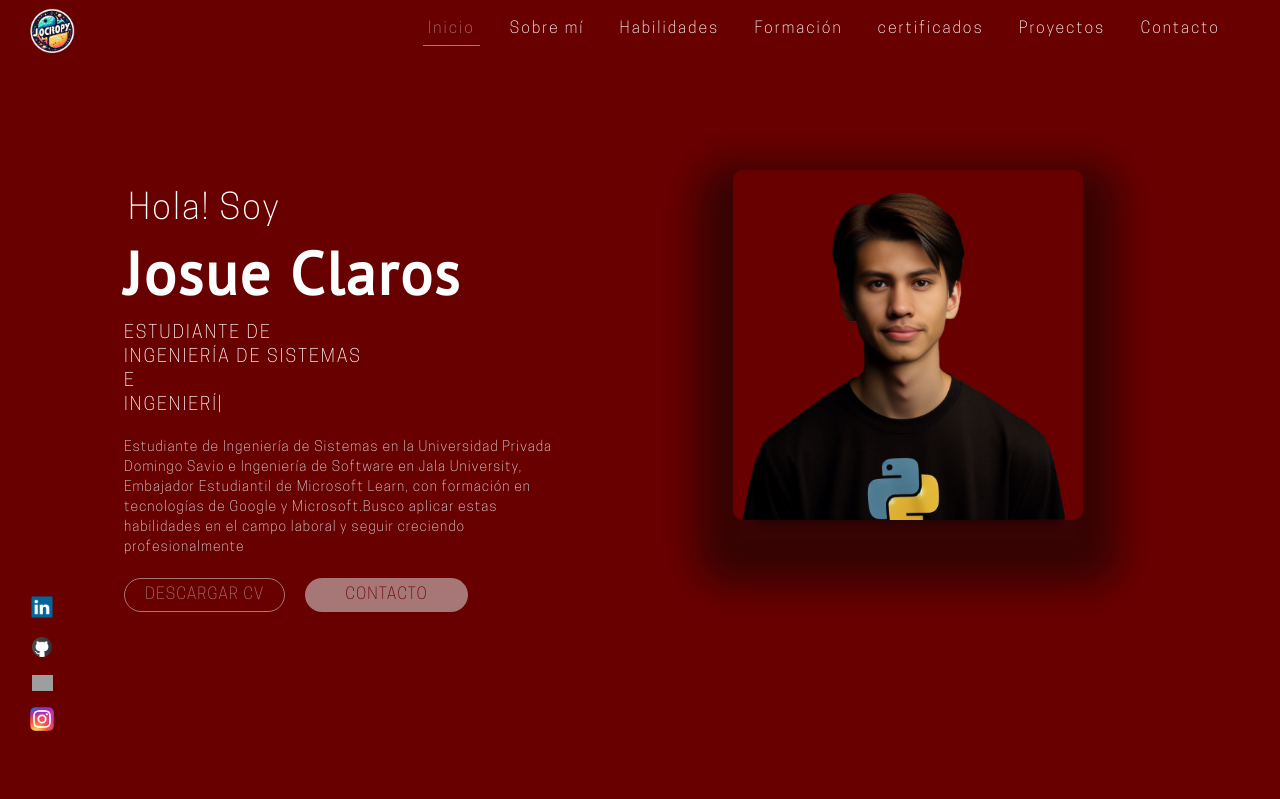
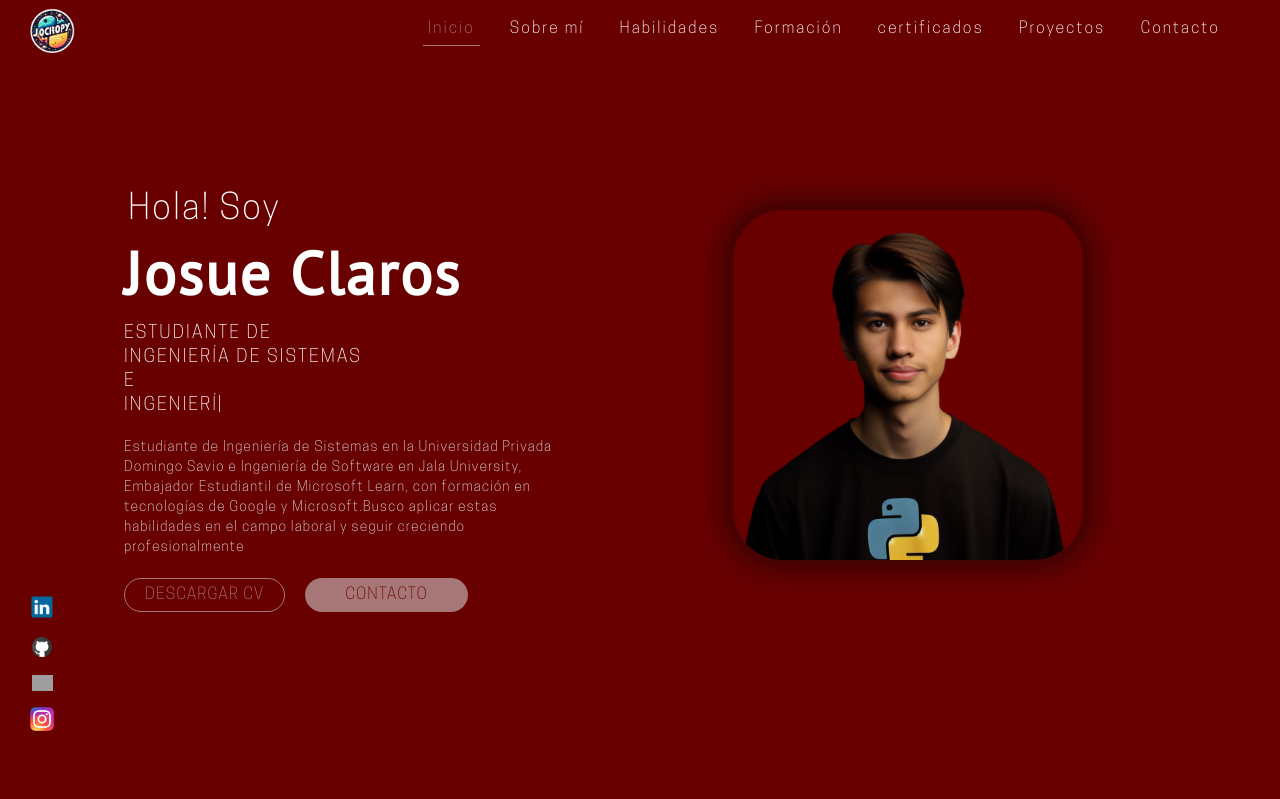
Before and after one commit to J0CIR0/J0CIR0.github.io, a PHP site: the page made by DISEÑO WEB/proyectofinal.html in a window 1280 px wide. Shown: the top 799 px of the page. Run offline with PHP 8.4, Linux system fonts and the light colour scheme; some libraries are stand-ins or nearby versions; grey boxes are pictures that could not be loaded.

Commit message:
Update desktop.css
Signed-off-by: JociroPy <clarosrocajosue@gmail.com>

```diff
--- a/DISEÑO WEB/assets/stylesheet/desktop.css
+++ b/DISEÑO WEB/assets/stylesheet/desktop.css
@@ -43,9 +43,9 @@ div.btn {
     object-fit: contain;
     width: 350px;
     height: 350px;
-    border-radius: 10px;
-    box-shadow: 0 30px 36px 36px rgb(5 5 5 / 50%), 0 25px 10px -24px rgb(5 5 5 / 50%);
-    margin-top: 50px;
+    border-radius: 50px;
+    box-shadow: 0 0px 30px 10px rgb(5 5 5 / 50%);
+    margin-top: 90px;
 }
 .inicio_info {
     width: 40%;
```
